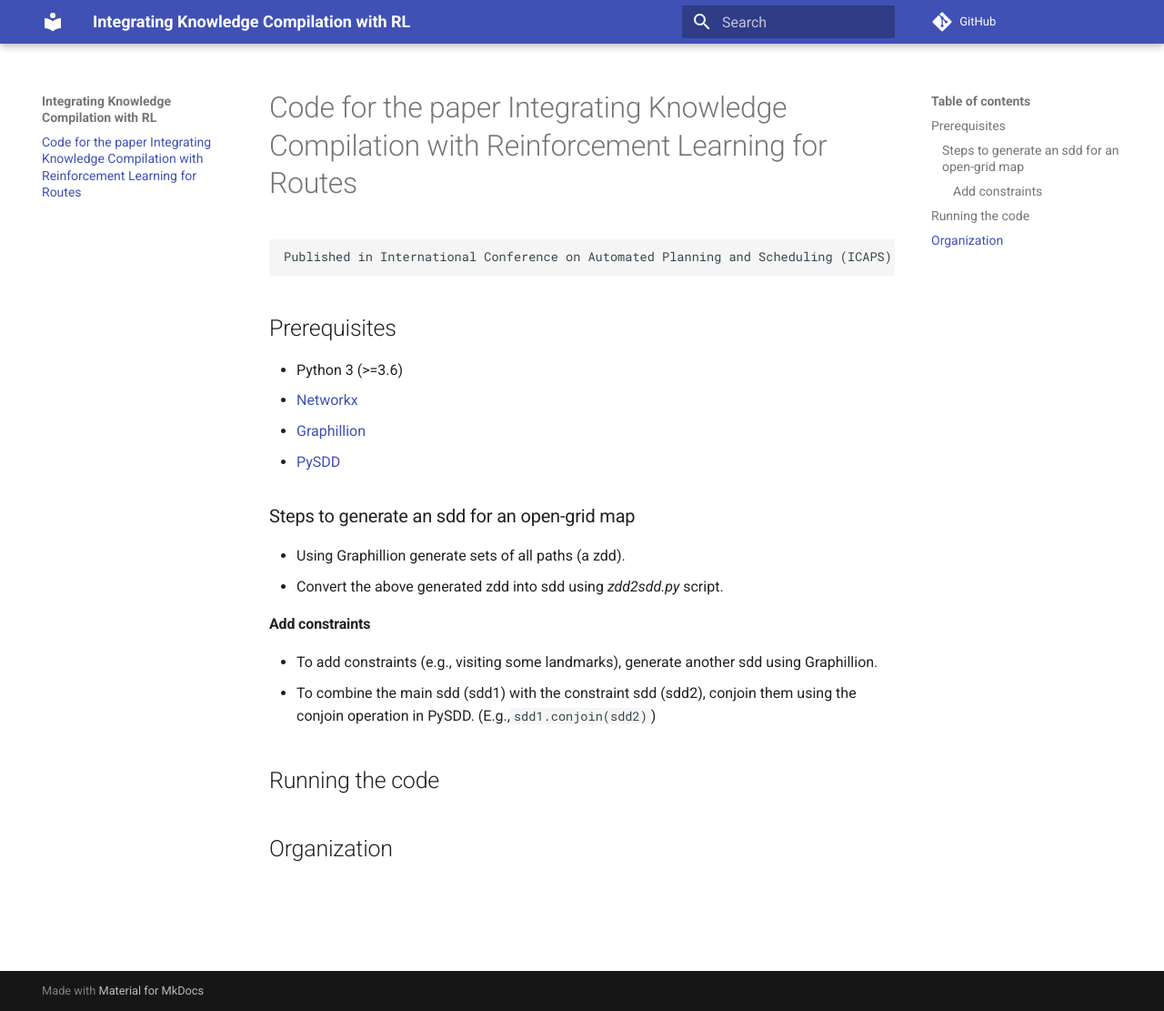
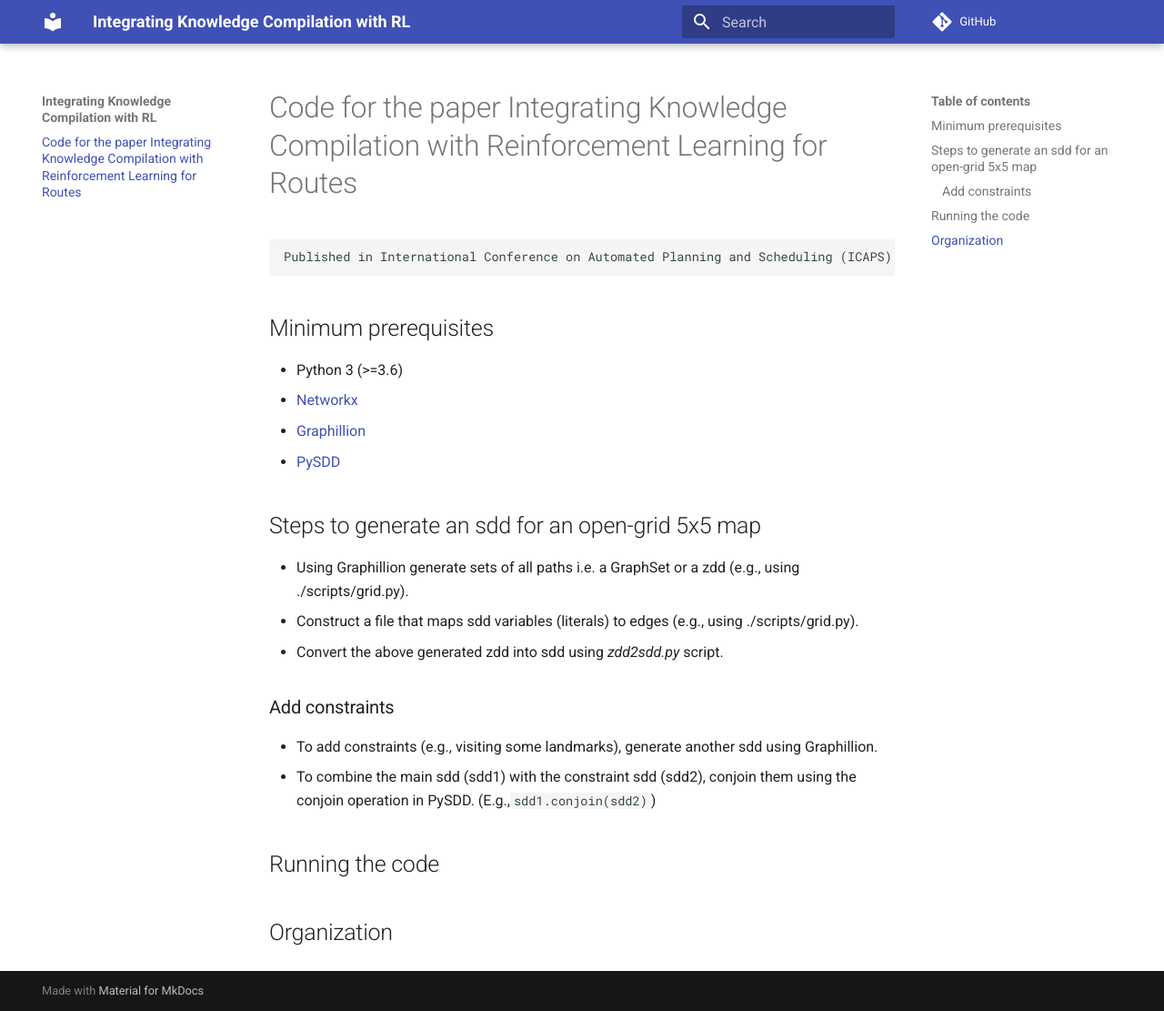
Before and after one commit to kushagra06/KCRL-Docs, an MkDocs documentation site: the page built from docs/index.md, in a window 1280 px wide and 1111 px high. Shown: the whole window at 91% size. Built offline with MkDocs 1.6.1 and Material for MkDocs 9.7.7, drawn with Linux system fonts in a browser that asks for light colours; comment, search, counter and statistics services are not loaded.

Commit message:
Update index.md

```diff
--- a/docs/index.md
+++ b/docs/index.md
@@ -1,18 +1,19 @@
 # Code for the paper Integrating Knowledge Compilation with Reinforcement Learning for Routes
     Published in International Conference on Automated Planning and Scheduling (ICAPS) 2021
 
-## Prerequisites
+## Minimum prerequisites
 * Python 3 (>=3.6)
 * [Networkx](https://networkx.org/)
 * [Graphillion](https://github.com/takemaru/graphillion)
 * [PySDD](https://github.com/wannesm/PySDD)
 
 
-### Steps to generate an sdd for an open-grid map
-* Using Graphillion generate sets of all paths (a zdd).
+## Steps to generate an sdd for an open-grid 5x5 map
+* Using Graphillion generate sets of all paths i.e. a GraphSet or a zdd (e.g., using ./scripts/grid.py).
+* Construct a file that maps sdd variables (literals) to edges (e.g., using ./scripts/grid.py).
 * Convert the above generated zdd into sdd using *zdd2sdd.py* script.
 
-#### Add constraints
+### Add constraints
 * To add constraints (e.g., visiting some landmarks), generate another sdd using Graphillion.
 * To combine the main sdd (sdd1) with the constraint sdd (sdd2), conjoin them using the conjoin operation in PySDD. (E.g.,``sdd1.conjoin(sdd2)``)
 
```
